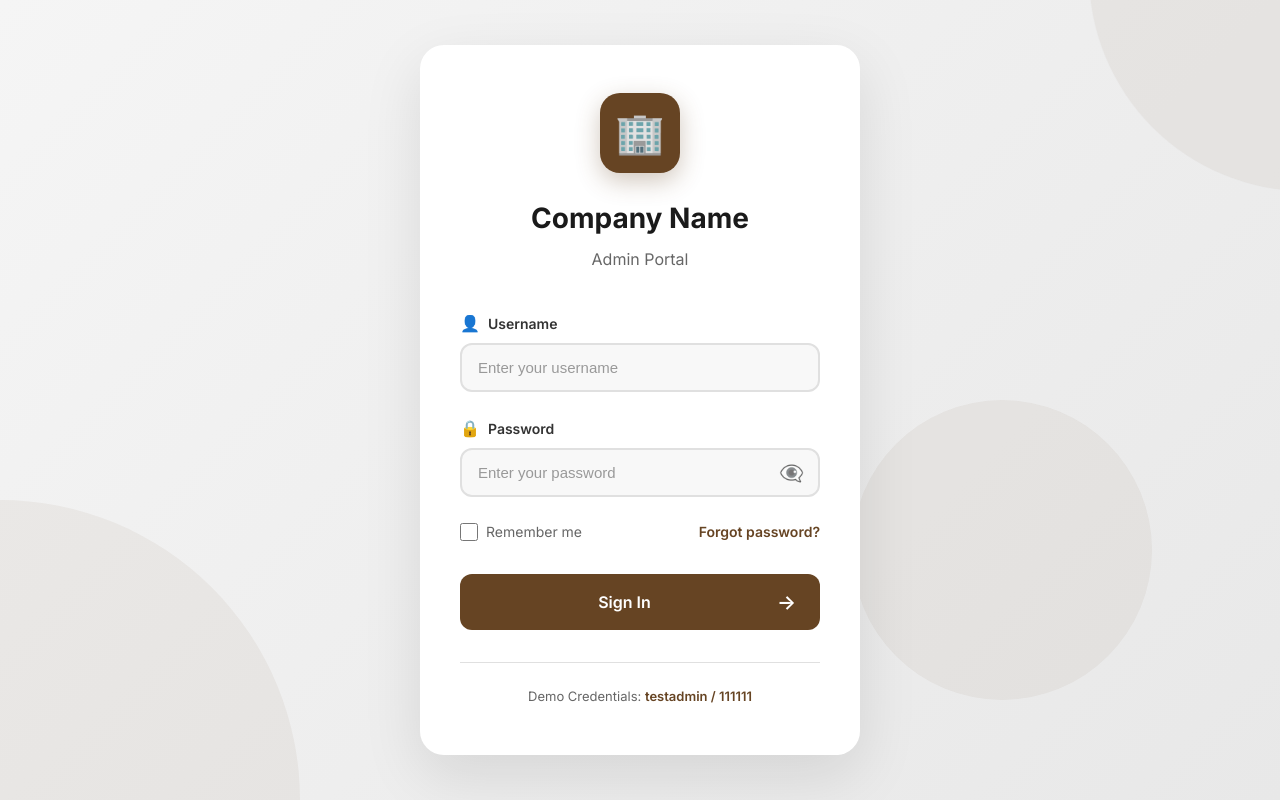
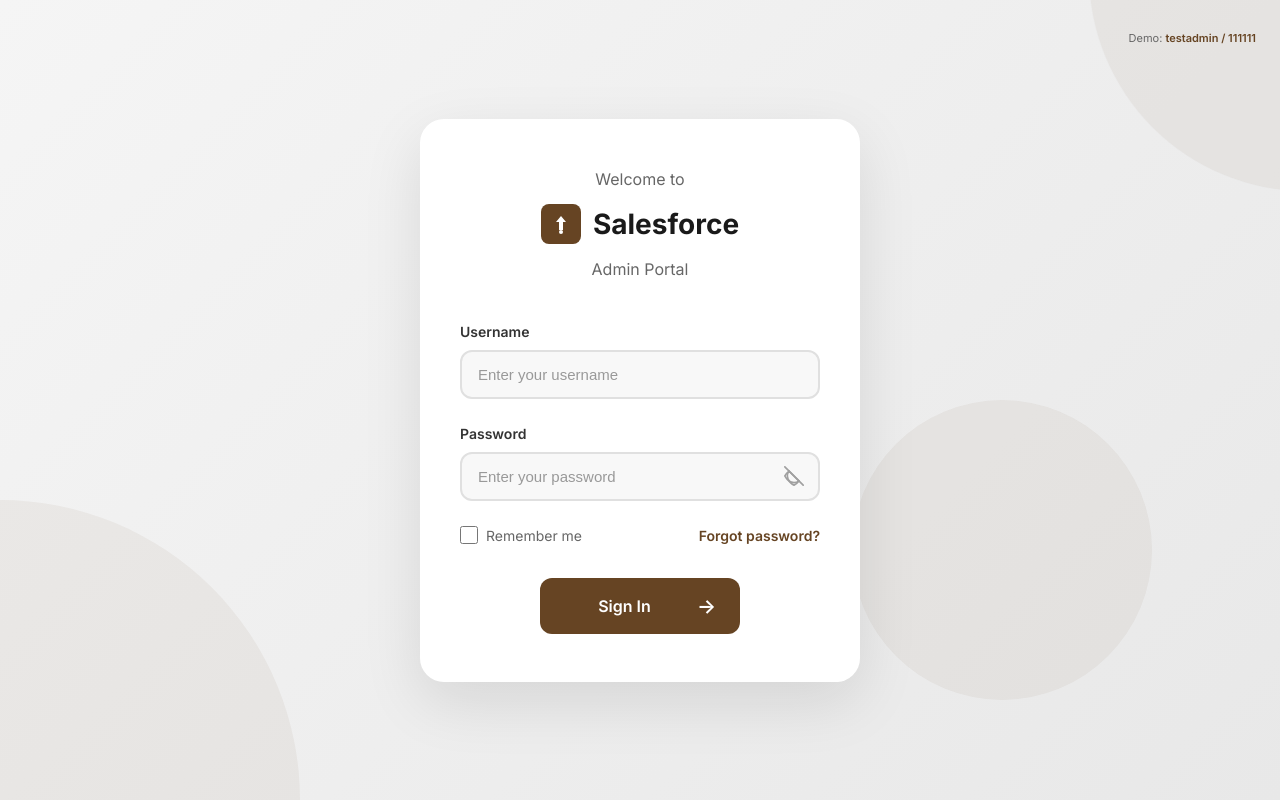
Before and after one commit to Moxshang44/Salesforce_web, an Angular app in the folder admin-website/: page /login in a window 1280 px wide. Built offline with nearby package versions, Linux system fonts and the light colour scheme.

Commit message:
Add company logo to sidebar and login page, update login UI with Salesforce branding

```diff
--- a/admin-website/src/app/core/layout/sidebar/sidebar.component.html
+++ b/admin-website/src/app/core/layout/sidebar/sidebar.component.html
@@ -1,5 +1,6 @@
 <aside class="sidebar">
   <div class="sidebar-header">
+    <img src="assets/images/company-logo.svg" alt="Company Logo" class="company-logo">
     <h1 class="company-name">{{ companyName }}</h1>
   </div>
 
--- a/admin-website/src/app/core/layout/sidebar/sidebar.component.scss
+++ b/admin-website/src/app/core/layout/sidebar/sidebar.component.scss
@@ -21,23 +21,15 @@
   border-bottom: 1px solid #e0e0e0;
   display: flex;
   align-items: center;
+  gap: 5px;
   box-sizing: border-box;
 }
 
 .company-logo {
-  display: flex;
-  align-items: center;
-  justify-content: center;
-  width: 48px;
-  height: 48px;
-  background: #664423;
-  border-radius: 12px;
-  box-shadow: 0 2px 8px rgba(102, 68, 35, 0.2);
+  width: 30px;
+  height: 30px;
+  object-fit: contain;
   flex-shrink: 0;
-
-  .logo-icon {
-    font-size: 24px;
-  }
 }
 
 .company-name {
@@ -45,7 +37,7 @@
   font-weight: 600;
   color: #664423;
   margin: 0;
-  padding: 15px 0;
+  padding: 15px;
   flex: 1;
 }
 
--- a/admin-website/src/app/features/login/login.component.html
+++ b/admin-website/src/app/features/login/login.component.html
@@ -1,10 +1,14 @@
 <div class="login-container">
+  <div class="demo-credentials">
+    <span class="credentials-text">Demo: <strong>testadmin / 111111</strong></span>
+  </div>
   <div class="login-card">
     <div class="login-header">
-      <div class="logo">
-        <div class="logo-icon">🏢</div>
+      <p class="welcome-text">Welcome to</p>
+      <div class="header-top">
+        <img src="assets/images/company-logo.svg" alt="Company Logo" class="company-logo">
+        <h1 class="login-title">Salesforce</h1>
       </div>
-      <h1 class="login-title">Company Name</h1>
       <p class="login-subtitle">Admin Portal</p>
     </div>
 
@@ -18,7 +22,6 @@
 
       <div class="form-group">
         <label for="username" class="form-label">
-          <span class="label-icon">👤</span>
           Username
         </label>
         <input
@@ -34,7 +37,6 @@
 
       <div class="form-group">
         <label for="password" class="form-label">
-          <span class="label-icon">🔒</span>
           Password
         </label>
         <div class="password-input-wrapper">
@@ -53,7 +55,18 @@
             (click)="togglePasswordVisibility()"
             tabindex="-1"
           >
-            {{ showPassword ? '👁️' : '👁️‍🗨️' }}
+            @if (showPassword) {
+              <svg class="eye-icon" viewBox="0 0 24 24" fill="none" xmlns="http://www.w3.org/2000/svg">
+                <path d="M1 12C1 12 5 4 12 4C19 4 23 12 23 12C23 12 19 20 12 20C5 20 1 12 1 12Z" stroke="currentColor" stroke-width="2" stroke-linecap="round" stroke-linejoin="round"/>
+                <circle cx="12" cy="12" r="3" stroke="currentColor" stroke-width="2" stroke-linecap="round" stroke-linejoin="round"/>
+              </svg>
+            } @else {
+              <svg class="eye-icon" viewBox="0 0 24 24" fill="none" xmlns="http://www.w3.org/2000/svg">
+                <path d="M17.94 17.94C16.2306 19.243 14.1491 19.9649 12 20C5 20 1 12 1 12C2.24389 9.68192 3.96914 7.65663 6.06 6.06L17.94 17.94Z" stroke="currentColor" stroke-width="2" stroke-linecap="round" stroke-linejoin="round"/>
+                <path d="M1 1L23 23" stroke="currentColor" stroke-width="2" stroke-linecap="round" stroke-linejoin="round"/>
+                <path d="M6.06 6.06C4.757 7.76938 4.03509 9.85087 4 12C4 19 12 23 12 23C14.3181 21.7561 16.3434 20.0309 17.94 17.94" stroke="currentColor" stroke-width="2" stroke-linecap="round" stroke-linejoin="round"/>
+              </svg>
+            }
           </button>
         </div>
       </div>
@@ -72,11 +85,6 @@
       </button>
     </form>
 
-    <div class="login-footer">
-      <p class="footer-text">
-        Demo Credentials: <strong>testadmin / 111111</strong>
-      </p>
-    </div>
   </div>
 
   <div class="login-background">
--- a/admin-website/src/app/features/login/login.component.scss
+++ b/admin-website/src/app/features/login/login.component.scss
@@ -9,6 +9,23 @@
   background: linear-gradient(135deg, #f5f5f5 0%, #e8e8e8 100%);
   padding: 24px;
   overflow: hidden;
+}
+
+.demo-credentials {
+  position: absolute;
+  top: 24px;
+  right: 24px;
+  z-index: 10;
+}
+
+.credentials-text {
+  font-size: 11px;
+  color: #666;
+
+  strong {
+    color: #664423;
+    font-weight: 600;
+  }
 }
 
 .login-card {
@@ -39,29 +56,33 @@
   margin-bottom: 40px;
 }
 
-.logo {
-  display: flex;
-  justify-content: center;
-  margin-bottom: 24px;
+.welcome-text {
+  font-size: 16px;
+  color: #666;
+  margin: 0 0 12px 0;
+  font-weight: 400;
 }
 
-.logo-icon {
+.header-top {
   display: flex;
   align-items: center;
   justify-content: center;
-  width: 80px;
-  height: 80px;
-  background: #664423;
-  border-radius: 20px;
-  font-size: 40px;
-  box-shadow: 0 8px 24px rgba(102, 68, 35, 0.3);
+  gap: 12px;
+  margin-bottom: 12px;
+}
+
+.company-logo {
+  width: 40px;
+  height: 40px;
+  object-fit: contain;
+  flex-shrink: 0;
 }
 
 .login-title {
   font-size: 28px;
   font-weight: 700;
   color: #1a1a1a;
-  margin: 0 0 8px 0;
+  margin: 0;
 }
 
 .login-subtitle {
@@ -108,14 +129,9 @@
 .form-label {
   display: flex;
   align-items: center;
-  gap: 8px;
   font-size: 14px;
   font-weight: 600;
   color: #333;
-}
-
-.label-icon {
-  font-size: 16px;
 }
 
 .form-input {
@@ -156,12 +172,14 @@
   right: 16px;
   background: none;
   border: none;
-  font-size: 20px;
   cursor: pointer;
   opacity: 0.6;
   transition: opacity 0.2s ease;
   padding: 0;
   line-height: 1;
+  display: flex;
+  align-items: center;
+  justify-content: center;
 
   &:hover {
     opacity: 1;
@@ -171,6 +189,13 @@
     outline: none;
     opacity: 1;
   }
+}
+
+.eye-icon {
+  width: 20px;
+  height: 20px;
+  color: #666;
+  stroke: currentColor;
 }
 
 .form-footer {
@@ -212,7 +237,8 @@
 }
 
 .login-button {
-  width: 100%;
+  width: 200px;
+  margin: 8px auto 0;
   padding: 16px 24px;
   font-size: 16px;
   font-weight: 600;
@@ -226,7 +252,6 @@
   align-items: center;
   justify-content: center;
   gap: 12px;
-  margin-top: 8px;
 
   &:hover {
     background: #4a3119;
@@ -259,23 +284,6 @@
   transform: translateX(4px);
 }
 
-.login-footer {
-  margin-top: 32px;
-  padding-top: 24px;
-  border-top: 1px solid #e0e0e0;
-  text-align: center;
-}
-
-.footer-text {
-  font-size: 13px;
-  color: #666;
-  margin: 0;
-
-  strong {
-    color: #664423;
-    font-weight: 600;
-  }
-}
 
 .login-background {
   position: absolute;
```
Also changed, not shown: admin-website/src/assets/images/company-logo.svg (added), 1 other file (tests, documents, lock files or other folders).
